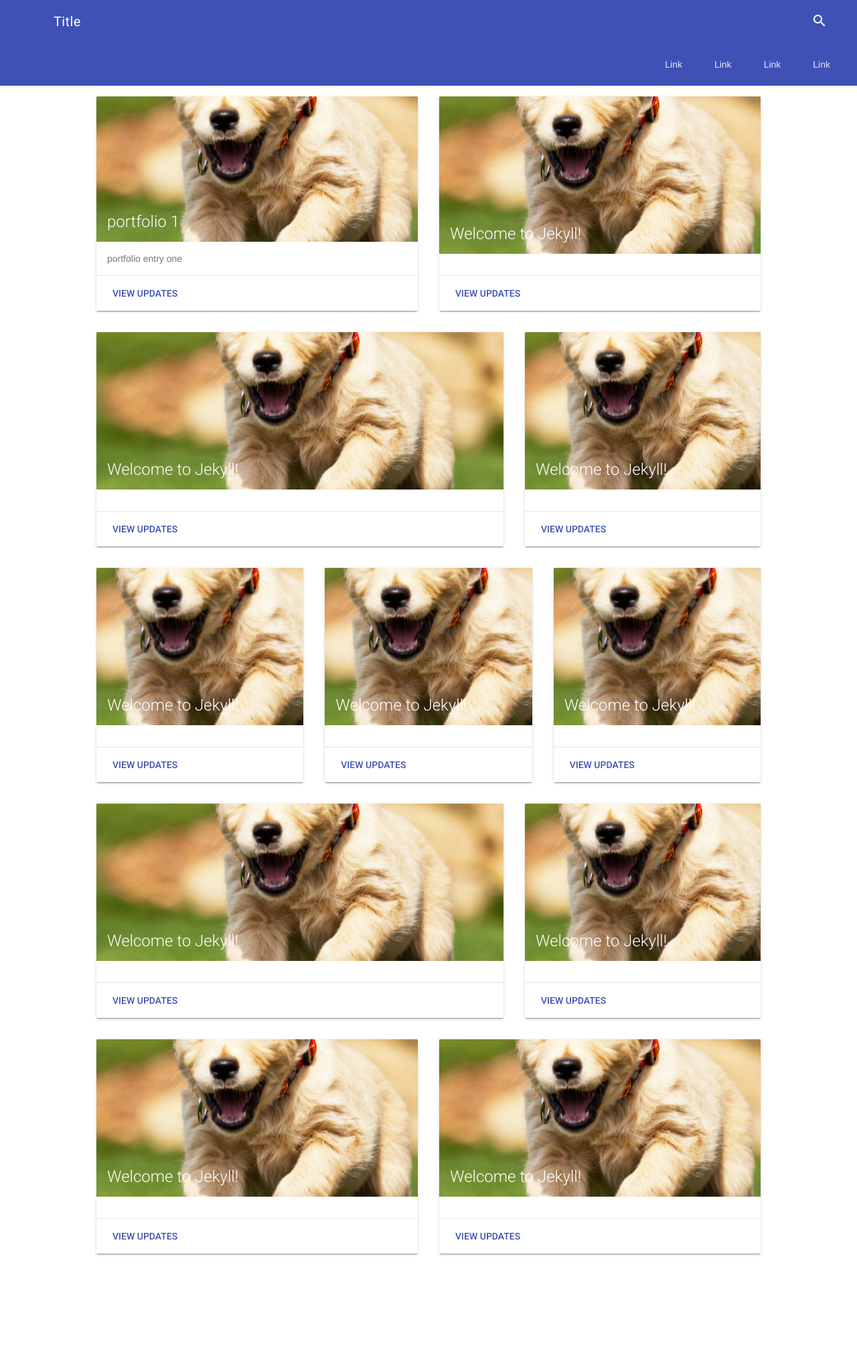
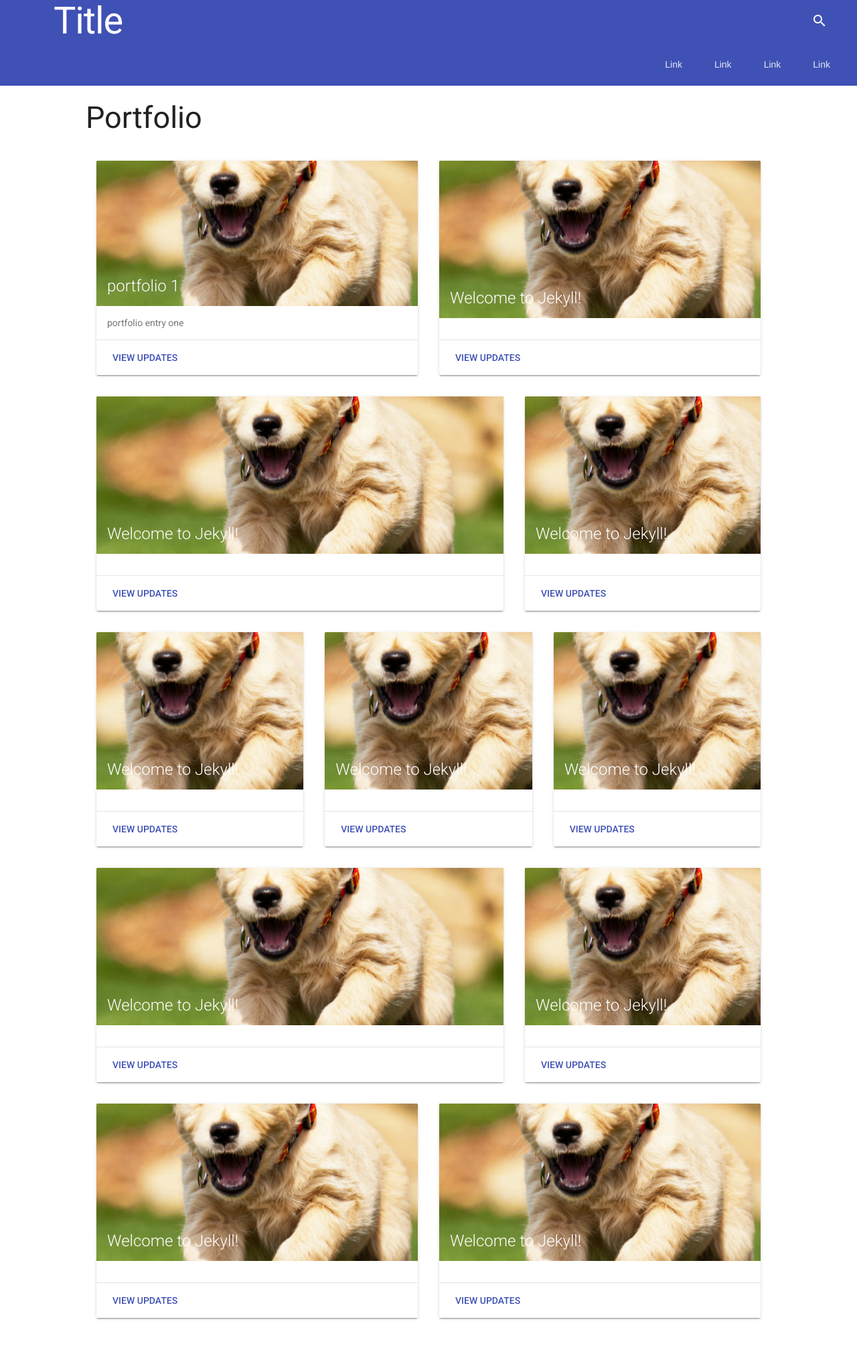
Before and after one commit to yd8266uj/portfolio, a Jekyll site: the page built from index.html, in a window 1280 px wide. Shown: the top 2010 px of the page at 67% size. Built offline with Jekyll 4.4.1, drawn with Linux system fonts in a browser that asks for light colours.

Commit message:
fonts and stuff

```diff
--- a/_includes/header.html
+++ b/_includes/header.html
@@ -2,7 +2,7 @@
   <!-- Top row, always visible -->
   <div class="mdl-layout__header-row">
     <!-- Title -->
-    <span class="mdl-layout-title">Title</span>
+    <span class="mdl-layout-title"><h1>Title</h1></span>
     <div class="mdl-layout-spacer"></div>
     <div class="mdl-textfield mdl-js-textfield mdl-textfield--expandable
                 mdl-textfield--floating-label mdl-textfield--align-right">
--- a/index.html
+++ b/index.html
@@ -3,6 +3,12 @@ layout: default
 title: Home page
 ---
 <div class="container">
+  <section>
+  </section>
+  <section>
+  </section>
+  <section>
+    <h2>Portfolio<h2>
     <ul class="flex-list">
       {% for post in site.posts %}
         <li>
@@ -22,4 +28,5 @@ title: Home page
         </li>
       {% endfor %}
     </ul>
+  </section>
 </div>
```
Lines whose indentation alone changed are shown as unchanged.
